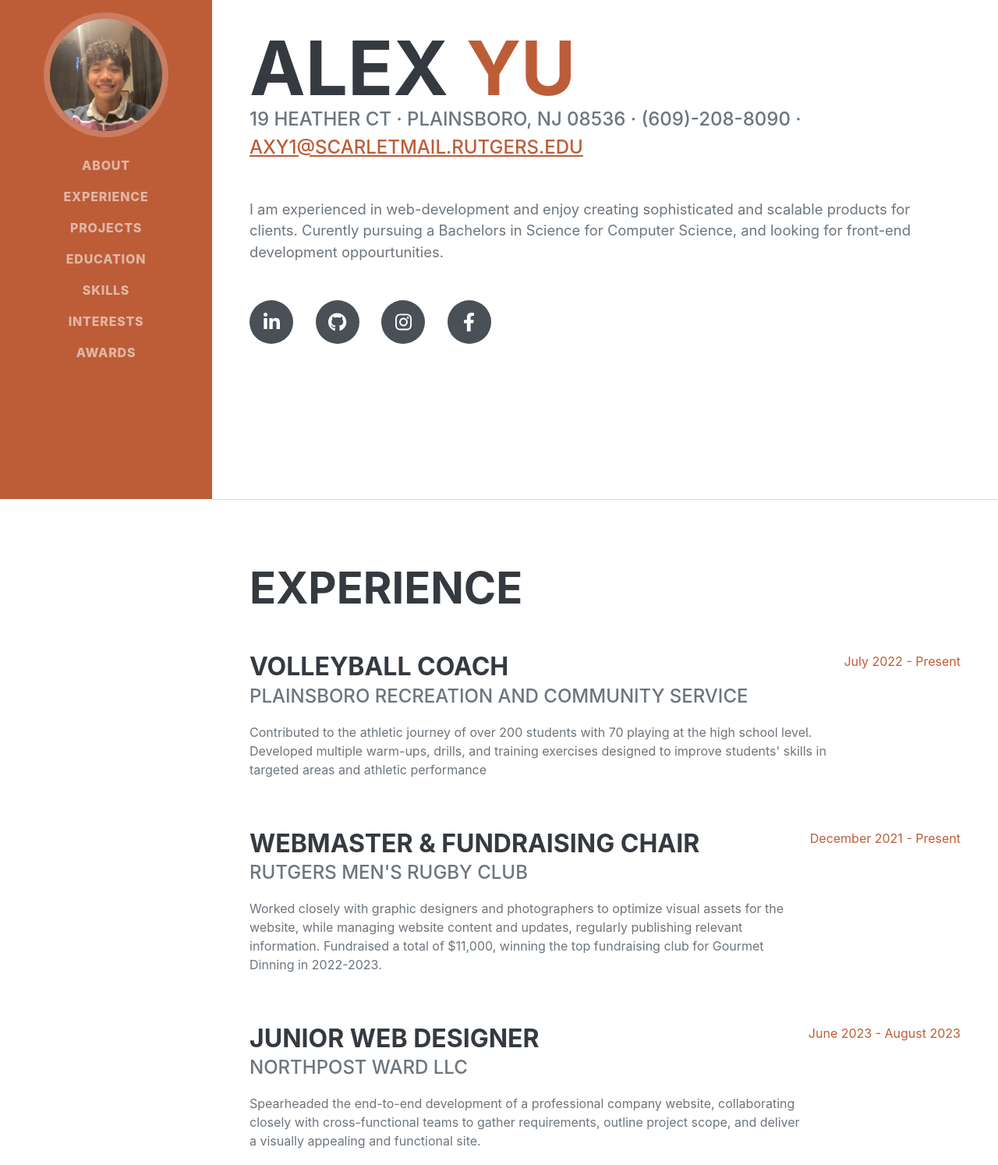
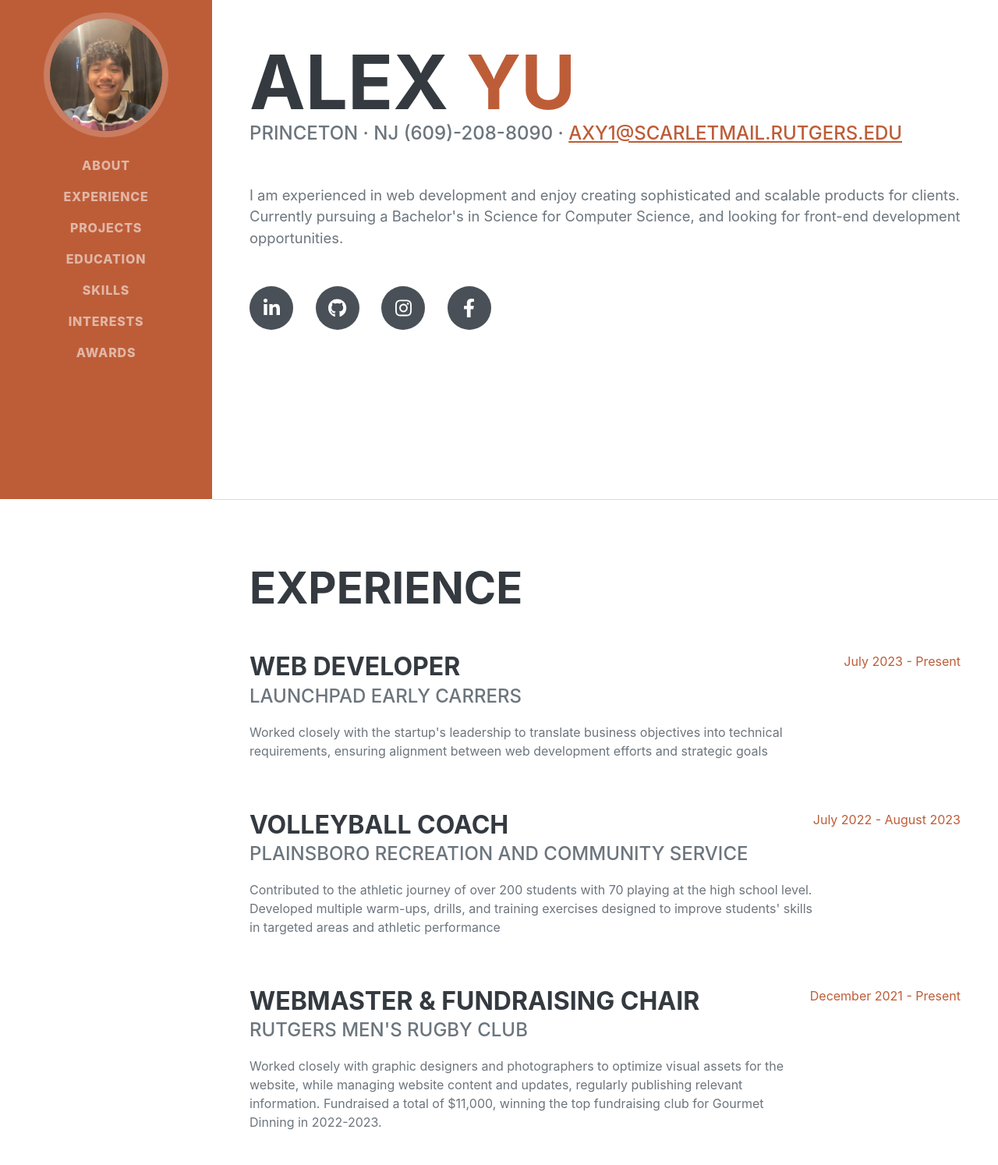
Before and after one commit to alexyu2234/portfolio, a plain HTML site: page index.html in a window 1280 px wide. Shown: the part 160-1654 px from the top of the page at 78% size. Drawn offline with Linux system fonts and the light colour scheme; a web font is replaced by a local one.

Commit message:
Add files via upload

```diff
--- a/index.html
+++ b/index.html
@@ -45,10 +45,10 @@
                         <span class="text-primary">Yu</span>
                     </h1>
                     <div class="subheading mb-5">
-                        19 Heather Ct · Plainsboro, NJ 08536 · (609)-208-8090 ·
+                        Princeton · NJ (609)-208-8090 ·
                         <a href="axy1@scarletmail.rutgers.edu">axy1@scarletmail.rutgers.edu</a>
                     </div>
-                    <p class="lead mb-5">I am experienced in web-development and enjoy creating sophisticated and scalable products for clients. Curently pursuing a Bachelors in Science for Computer Science, and looking for front-end development oppourtunities.</p>
+                    <p class="lead mb-5">I am experienced in web development and enjoy creating sophisticated and scalable products for clients. Currently pursuing a Bachelor's in Science for Computer Science, and looking for front-end development opportunities.</p>
                     <div class="social-icons">
                         <a class="social-icon" href="https://www.linkedin.com/in/alex-yu-n44/"><i class="fab fa-linkedin-in"></i></a>
                         <a class="social-icon" href="https://github.com/alexyu2234"><i class="fab fa-github"></i></a>
@@ -64,11 +64,20 @@
                     <h2 class="mb-5">Experience</h2>
                     <div class="d-flex flex-column flex-md-row justify-content-between mb-5">
                         <div class="flex-grow-1">
+                            <h3 class="mb-0">Web Developer</h3>
+                            <div class="subheading mb-3">Launchpad Early Carrers </div>
+                            <p>Worked closely with the startup's leadership to translate business objectives into technical requirements, ensuring alignment between web development efforts and strategic goals
+                            </p>
+                        </div>
+                        <div class="flex-shrink-0"><span class="text-primary">July 2023 - Present</span></div>
+                    </div>
+                    <div class="d-flex flex-column flex-md-row justify-content-between mb-5">
+                        <div class="flex-grow-1">
                             <h3 class="mb-0">Volleyball Coach</h3>
                             <div class="subheading mb-3">Plainsboro Recreation and Community Service</div>
                             <p>Contributed to the athletic journey of over 200 students with 70 playing at the high school level. Developed multiple warm-ups, drills, and training exercises designed to improve students' skills in targeted areas and athletic performance </p>
                         </div>
-                        <div class="flex-shrink-0"><span class="text-primary">July 2022 - Present</span></div>
+                        <div class="flex-shrink-0"><span class="text-primary">July 2022 - August 2023</span></div>
                     </div>
                     <div class="d-flex flex-column flex-md-row justify-content-between mb-5">
                         <div class="flex-grow-1">
@@ -105,7 +114,7 @@
                                     </a>
                                 <h3 class="mb-0"> Northpost Ward LLC</h3>
                                 <li>
-                                    8/17/23
+                                    7/17/23
                                 </li>
                                 <div class="northpost">
                                     <a href="https://northpostwardllc.godaddysites.com">
@@ -161,6 +170,10 @@
                         </li>
                         <li>
                             <span class="fa-li"><i class="fas fa-check"></i></span>
+                            Web design and iplementation
+                        </li>
+                        <li>
+                            <span class="fa-li"><i class="fas fa-check"></i></span>
                             Cross browser testing & debugging
                         </li>
                         <li>
@@ -176,7 +189,7 @@
                 <div class="resume-section-content">
                     <h2 class="mb-5">Interests</h2>
                     <p>Apart from being a web developer, I spend most of my time staying physically active. Throughout the year, I play for the Rutgers Rugby Club playing Fall 15s and Spring 7s. During the warmer months here in New Jersey, I enjoy playing volleyball, going on runs, and kayak fishing.</p>
-                    <p class="mb-0">When forced indoors, I spend a large amount of my free time honing my guitar and piano skills, I am an aspiring musician, and play shows with "Newell the Apartments". I am a big fan of grunge, and mathrock, and classical music. I am also an advid chess player, and enjoy other board games like Catan, Go, and Mancala.</p>
+                    <p class="mb-0">When forced indoors, I spend a large amount of my free time honing my guitar and piano skills, I am an aspiring musician, and play shows with "Newell the Apartments". I am a big fan of grunge, and mathrock, and classical music. I am also an avid chess player, and enjoy other board games like Catan, Go, and Mancala.</p>
                 </div>
             </section>
             <hr class="m-0" />
```
